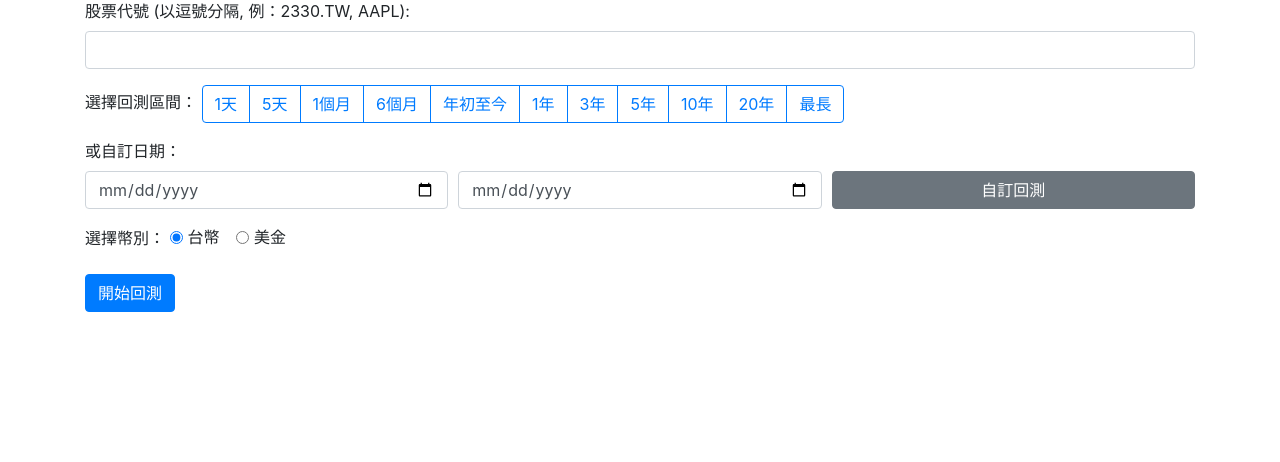
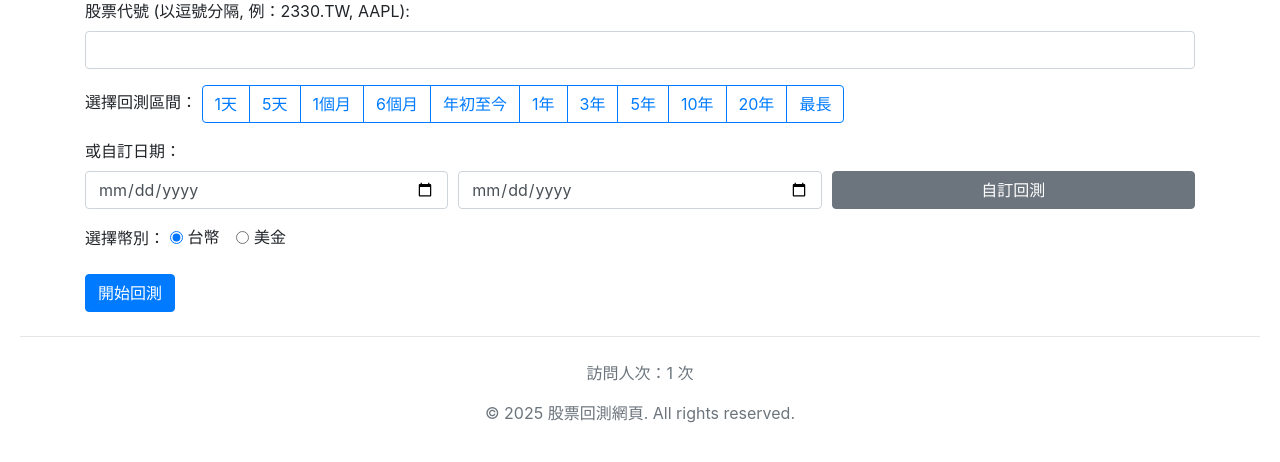
Before and after one commit to Brritany/stock-backtest-app, a Flask app: page / in a window 1280 px wide. Shown: the part 93-555 px from the top of the page. Run offline with Flask 3, Linux system fonts and the light colour scheme; some libraries are stand-ins or nearby versions.

Commit message:
feat: add footer with visitor count and copyright

```diff
--- a/templates/index.html
+++ b/templates/index.html
@@ -110,6 +110,12 @@
         {% endif %}
     </div>
 
+    <hr>
+    <footer class="text-center text-muted mt-4 mb-4">
+        <p>訪問人次：{{ visitor_count }} 次</p>
+        <p>&copy; {{ current_year }} 股票回測網頁. All rights reserved.</p>
+    </footer>
+
     <!-- 引入 Bootstrap JS 相關依賴 -->
     <script src="https://code.jquery.com/jquery-3.5.1.slim.min.js"></script>
     <script src="https://cdn.jsdelivr.net/npm/popper.js@1.16.1/dist/umd/popper.min.js"></script>
```
